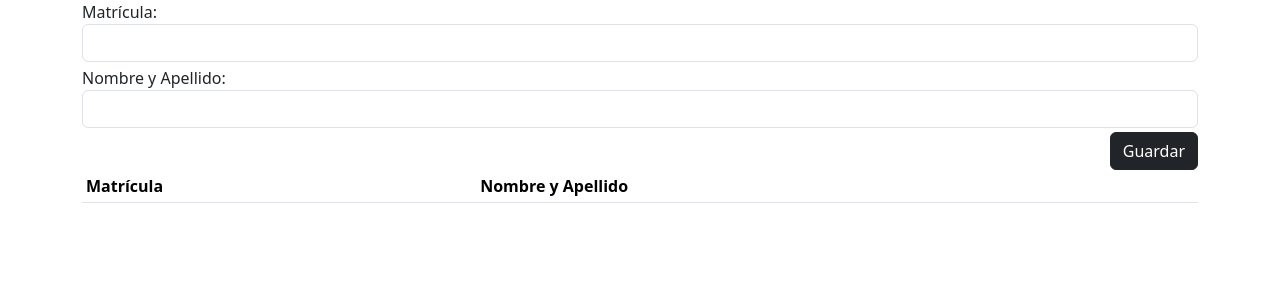
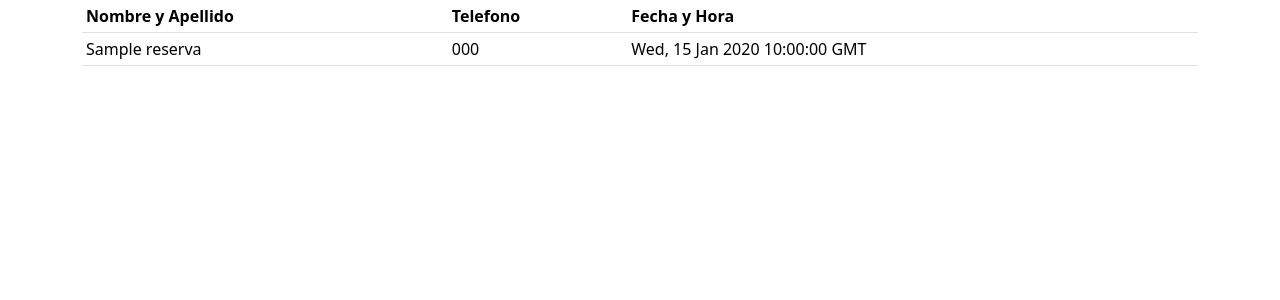
Before and after one commit to MrDaplyere/flask, a Flask app: page /alumnos in a window 1280 px wide. Shown: the top 300 px of the page. Run offline with Flask 3, Linux system fonts and the light colour scheme; tables that the repository leaves empty or names only in its code hold one stand-in row (values such as "Sample post"); lists and menus that the app fills with data are empty; some libraries are stand-ins or nearby versions.

Commit message:
Update alumnos.html

```diff
--- a/templates/alumnos.html
+++ b/templates/alumnos.html
@@ -8,81 +8,52 @@
 
     <script src="https://code.jquery.com/jquery-3.7.1.min.js" integrity="sha256-/JqT3SQfawRcv/BIHPThkBvs0OEvtFFmqPF/lYI/Cxo=" crossorigin="anonymous"></script>
 
-    <script src="https://cdnjs.cloudflare.com/ajax/libs/jquery-validate/1.19.5/jquery.validate.min.js"></script>
+    <title>App</title>
 
-    <title>Alumnos</title>
+    <script src="https://js.pusher.com/8.2.0/pusher.min.js"></script>
 </head>
 <body>
-    <!-- Nombre de la etiqueta Ejemplo: INPUT -->
-    <!-- # para ID -->
-    <!-- . para CLASS -->
-
-    <!-- form index 0 -->
-    <!-- #frmAlumnos -->
-    <!-- .formulario index 0 -->
     <div class="container">
-        <form method="post" id="frmAlumnos" class="formulario">
-            <div class="mb-1">
-                <label id="lblMatriculaFA" for="txtMatriculaFA">Matrícula:</label>
-                <input type="number" name="txtMatriculaFA" id="txtMatriculaFA" class="form-control" required="true" minlength="8" maxlength="8" data-rule-digits="true">
-            </div>
-            <div class="mb-1">
-                <label id="lblNombreApellidoFA" for="txtNombreApellidoFA">Nombre y Apellido:</label>
-                <input type="text" name="txtNombreApellidoFA" id="txtNombreApellidoFA" class="form-control" required="true" minlength="10" maxlength="25">
-            </div>
-            <div class="text-end">
-                <button id="btnGuardarFA" name="btnGuardarFA" class="btn btn-dark">Guardar</button>
-            </div>
-        </form>
-        <div id="divAlumnos"></div>
-
-        <!-- table index 0 -->
         <table class="table table-sm">
             <thead>
                 <tr>
-                    <th>Matrícula</th>
                     <th>Nombre y Apellido</th>
+                    <th>Telefono</th>
+                    <th>Fecha y Hora</th>
                 </tr>
             </thead>
-            <tbody id="tbodyAlumnos"></tbody>
+            <tbody id="tbodyLog"></tbody>
         </table>
     </div>
 
     <script src="https://cdn.jsdelivr.net/npm/bootstrap@5.3.3/dist/js/bootstrap.bundle.min.js" integrity="sha384-YvpcrYf0tY3lHB60NNkmXc5s9fDVZLESaAA55NDzOxhy9GkcIdslK1eN7N6jIeHz" crossorigin="anonymous"></script>
 
     <script>
-        window.addEventListener("load", function (event) {
-            $("#frmAlumnos").validate({
-                messages: {
-                    txtMatriculaFA: {
-                        required: "Ingresa la matrícula",
-                        minlength: "La matrícula es de 8 digitos",
-                        maxlength: "La matrícula es de 8 digitos",
-                        digits: "La matrícula es de solo números"
-                    },
-                    txtNombreApellidoFA: {
-                        required: "Ingresa tu nombre y apellido",
-                        minlength: "Ingresa más o 10 caracteres",
-                        maxlength: "Ingresa menos o 25 caracteres"
-                    }
-                },
-                rules: {
-                    txtMatriculaFA: {
-                        // required: true,
-                        // minlength: 8,
-                        // maxlength: 8
-                        // digits: true
-                    }
+        function buscar() {
+            $.get("/buscar", function (respuesta) {
+                $("#tbodyLog").html("")
+
+                for (var x in respuesta) {
+                    var registro = respuesta[x]
+
+                    $("#tbodyLog").append(`<tr>
+                        <td>${registro[1]}</td>
+                        <td>${registro[2]}</td>
+                        <td>${registro[3]}</td>
+                    </tr>`)
                 }
             })
+        }
 
-            $("#frmAlumnos").submit(function (event) {
-                event.preventDefault()
+        buscar()
 
-                $.post("/alumnos/guardar", $(this).serialize(), function (respuesta) {
-                    console.log(respuesta)
-                })
-            })
+        var pusher = new Pusher("34091ea15b1a362fb38d", {
+            cluster: "us2"
+        })
+
+        var channel = pusher.subscribe("registrosTiempoReal")
+        channel.bind("registroTiempoReal", function (mensaje) {
+            buscar()
         })
     </script>
 </body>
```
